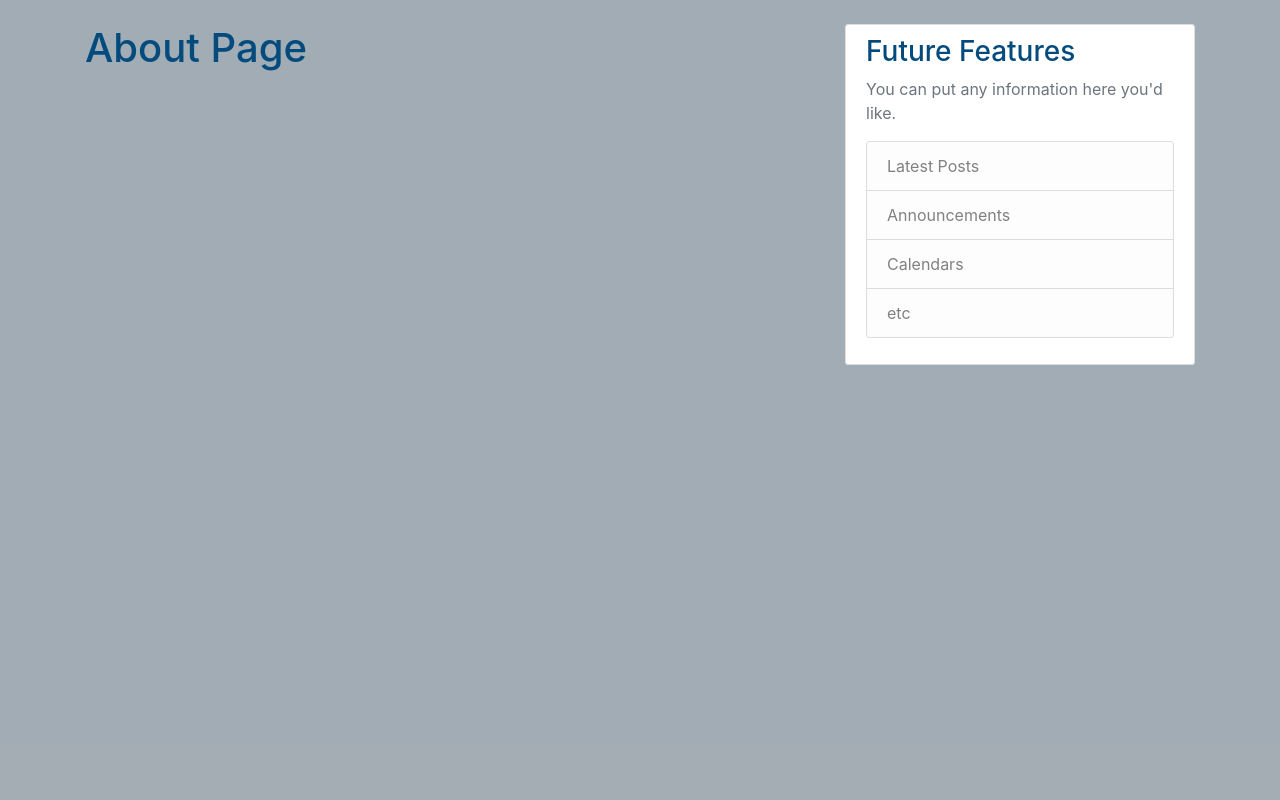
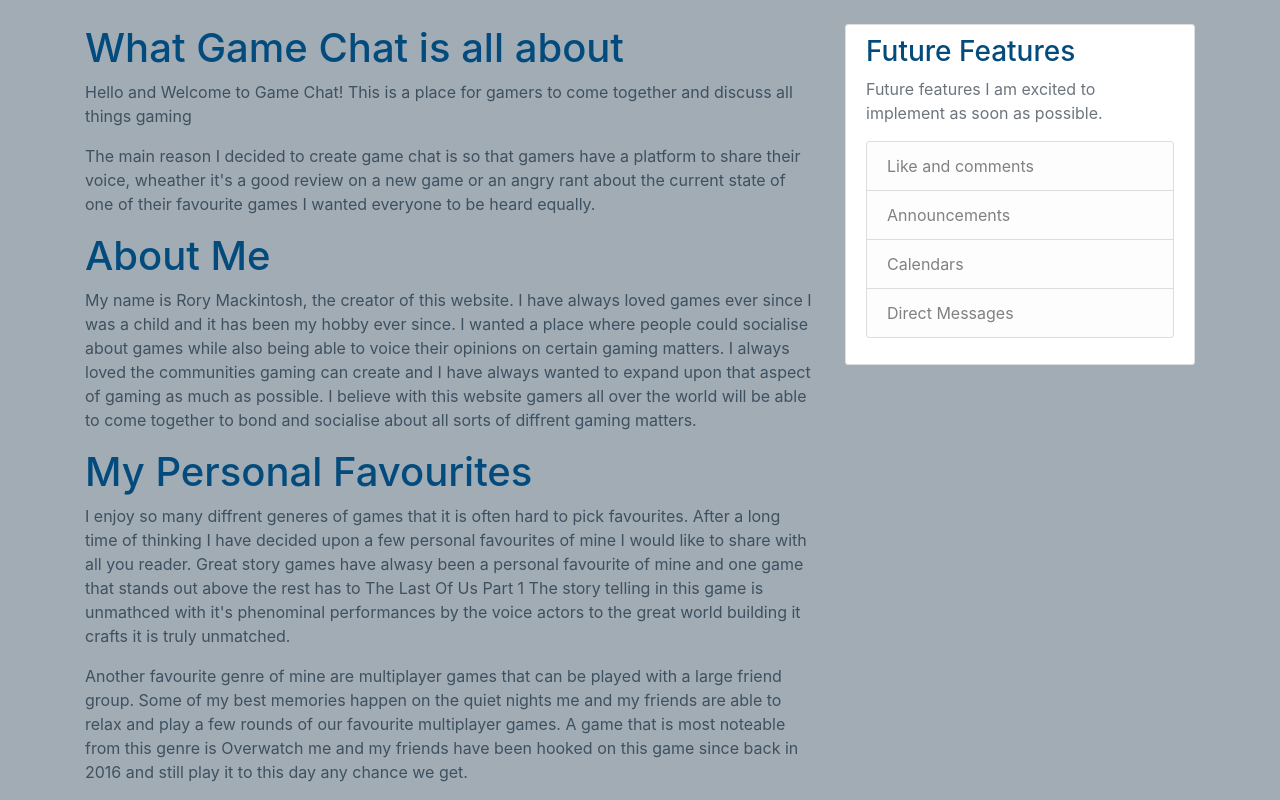
Before and after one commit to RoryM18/set09103_CW, a Flask app: page /about in a window 1280 px wide. Shown: the part 56-856 px from the top of the page. Before the commit the page ends 421 px from the top, so only its background shows below. Run offline with Flask 2, Linux system fonts and the light colour scheme.

Commit message:
Started to add comments and fixed about page

```diff
--- a/Flask_Blog/flaskblog/templates/about.html
+++ b/Flask_Blog/flaskblog/templates/about.html
@@ -1,4 +1,15 @@
 {% extends "layout.html" %}
 {% block content %}
-        <h1>About Page</h1>
+        <h1>What Game Chat is all about</h1>
+	<P>Hello and Welcome to Game Chat! This is a place for gamers to come together and discuss all things gaming </p>
+
+	<p>The main reason I decided to create game chat is so that gamers have a platform to share their voice, wheather it's a good review on a new game or an angry rant about the current state of one of their favourite games I wanted everyone to be heard equally.</p>
+
+	<h1>About Me</h1>
+	<p>My name is Rory Mackintosh, the creator of this website. I have always loved games ever since I was a child and it has been my hobby ever since. I wanted a place where people could socialise about games while also being able to voice their opinions on certain gaming matters. I always loved the communities gaming can create and I have always wanted to expand upon that aspect of gaming as much as possible. I believe with this website gamers all over the world will be able to come together to bond and socialise about all sorts of diffrent gaming matters.</p>
+
+	<h1>My Personal Favourites</h1>
+	<p>I enjoy so many diffrent generes of games that it is often hard to pick favourites. After a long time of thinking I have decided upon a few personal favourites of mine I would like to share with all you reader. Great story games have alwasy been a personal favourite of mine and one game that stands out above the rest has to The Last Of Us Part 1 The story telling in this game is unmathced with it's phenominal performances by the voice actors to the great world building it crafts it is truly unmatched.</p>
+
+	<p>Another favourite genre of mine are multiplayer games that can be played with a large friend group. Some of my best memories happen on the quiet nights me and my friends are able to relax and play a few rounds of our favourite multiplayer games. A game that is most noteable from this genre is Overwatch me and my friends have been hooked on this game since back in 2016 and still play it to this day any chance we get.</p>
 {% endblock content%}
--- a/Flask_Blog/flaskblog/templates/layout.html
+++ b/Flask_Blog/flaskblog/templates/layout.html
@@ -65,12 +65,12 @@
 		    <div class="col-md-4">
 		      <div class="content-section">
 			<h3>Future Features</h3>
-			<p class='text-muted'>You can put any information here you'd like.
+			<p class='text-muted'>Future features I am excited to implement as soon as possible.
 			  <ul class="list-group">
-			    <li class="list-group-item list-group-item-light">Latest Posts</li>
+			    <li class="list-group-item list-group-item-light">Like and comments</li>
 			    <li class="list-group-item list-group-item-light">Announcements</li>
 			    <li class="list-group-item list-group-item-light">Calendars</li>
-			    <li class="list-group-item list-group-item-light">etc</li>
+			    <li class="list-group-item list-group-item-light">Direct Messages</li>
 			  </ul>
 			</p>
 		      </div>
```
Also changed, not shown: Flask_Blog/flaskblog/routes.py (+16 -0 lines).
